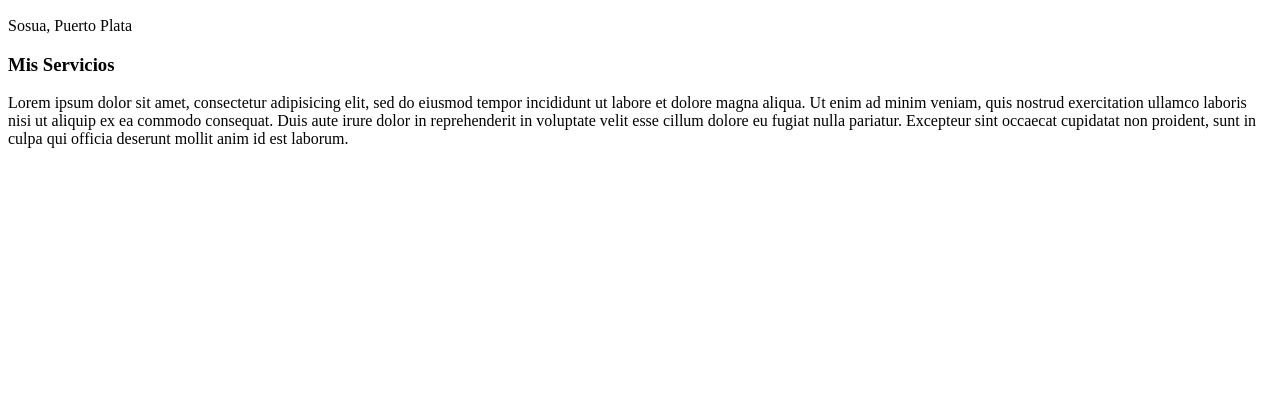
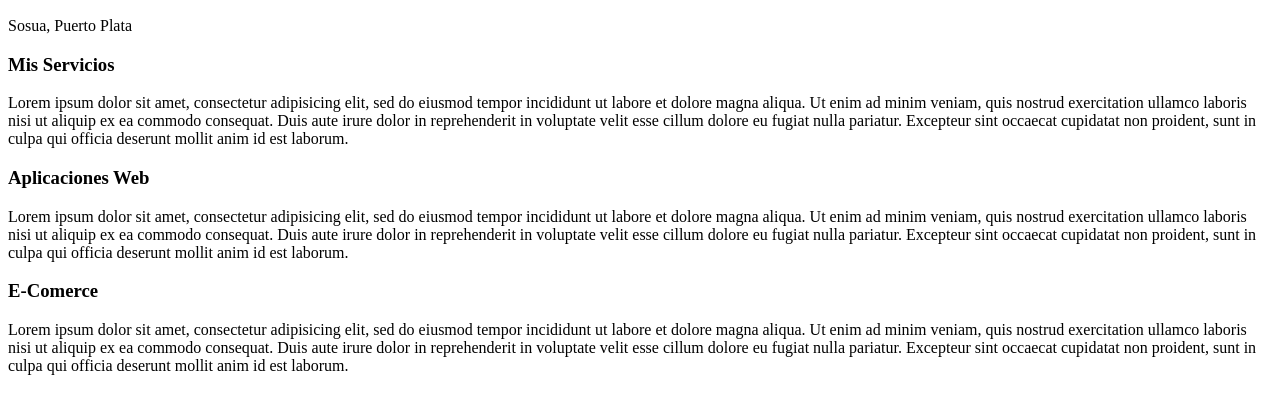
Before and after one commit to willangeljuma15/Disenador-freelancer-JDLT, a plain HTML site: page index.html in a window 1280 px wide. Shown: the part 110-524 px from the top of the page. Drawn offline with Linux system fonts and the light colour scheme.

Commit message:
Agregando el README

```diff
--- a/index.html
+++ b/index.html
@@ -8,7 +8,27 @@
 	<h1>Wil Angel Juma Mart>inez</h1>
 	<h2>Diseño y Desarrollo Web Freelancer</h2>
 	<p>Sosua, Puerto Plata</p>
+
 	<h3>Mis Servicios</h3>
+
+	<p>Lorem ipsum dolor sit amet, consectetur adipisicing elit, sed do eiusmod
+	tempor incididunt ut labore et dolore magna aliqua. Ut enim ad minim veniam,
+	quis nostrud exercitation ullamco laboris nisi ut aliquip ex ea commodo
+	consequat. Duis aute irure dolor in reprehenderit in voluptate velit esse
+	cillum dolore eu fugiat nulla pariatur. Excepteur sint occaecat cupidatat non
+	proident, sunt in culpa qui officia deserunt mollit anim id est laborum.</p>
+
+	<h3>Aplicaciones Web</h3>
+
+	<p>Lorem ipsum dolor sit amet, consectetur adipisicing elit, sed do eiusmod
+	tempor incididunt ut labore et dolore magna aliqua. Ut enim ad minim veniam,
+	quis nostrud exercitation ullamco laboris nisi ut aliquip ex ea commodo
+	consequat. Duis aute irure dolor in reprehenderit in voluptate velit esse
+	cillum dolore eu fugiat nulla pariatur. Excepteur sint occaecat cupidatat non
+	proident, sunt in culpa qui officia deserunt mollit anim id est laborum.</p>
+
+	<h3>E-Comerce</h3>
+
 	<p>Lorem ipsum dolor sit amet, consectetur adipisicing elit, sed do eiusmod
 	tempor incididunt ut labore et dolore magna aliqua. Ut enim ad minim veniam,
 	quis nostrud exercitation ullamco laboris nisi ut aliquip ex ea commodo
```
Also changed, not shown: 1 other file.
